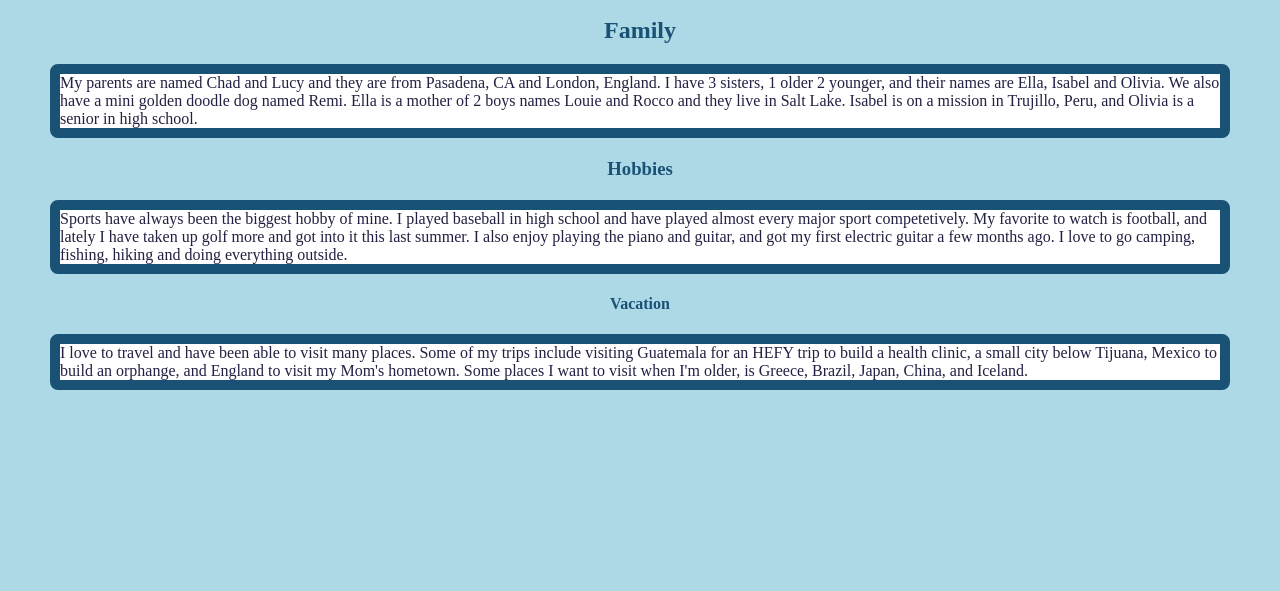
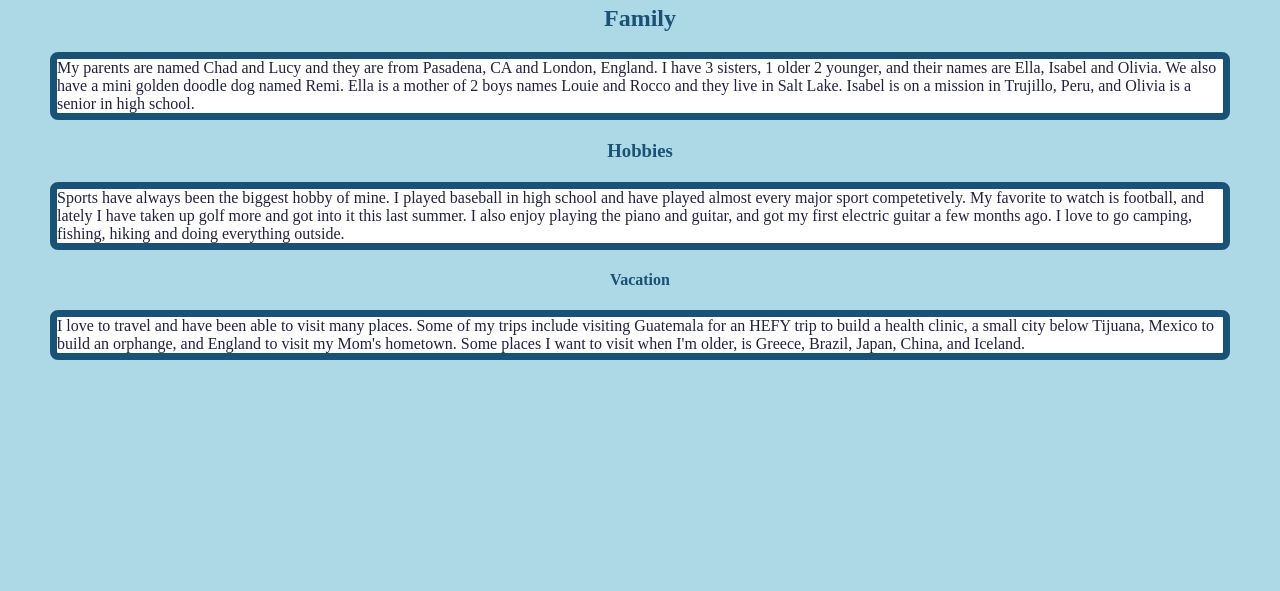
Before and after one commit to Joshdoezie/about-me-page, a plain HTML site: page index.html in a window 1280 px wide. Shown: the part 209-800 px from the top of the page. Drawn offline with Linux system fonts and the light colour scheme.

Commit message:
Update style.css

```diff
--- a/style.css
+++ b/style.css
@@ -12,9 +12,9 @@ h1, h2, h3, h4 {
 
 p {
   background-color: white;
-  border: 10px solid #1a5276;
+  border: 7px solid #1a5276;
   border-radius: 8px;
   margin: 20px auto;
-  text_align: center
+  text_align: center;
   font-size: 16px;
 }
```
